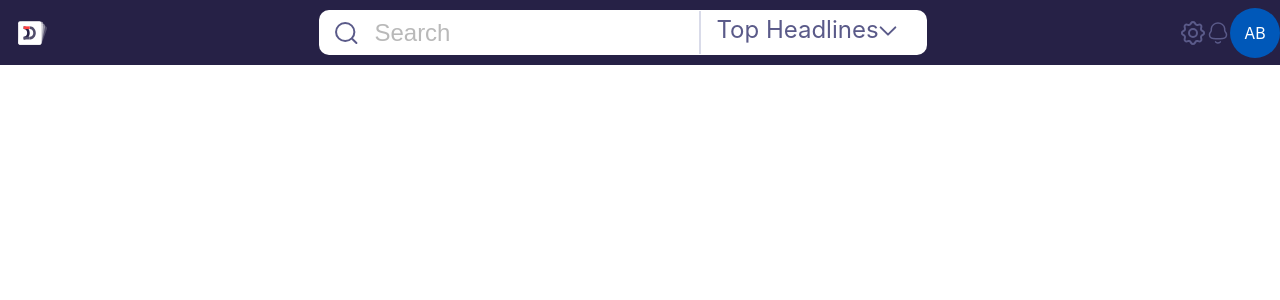
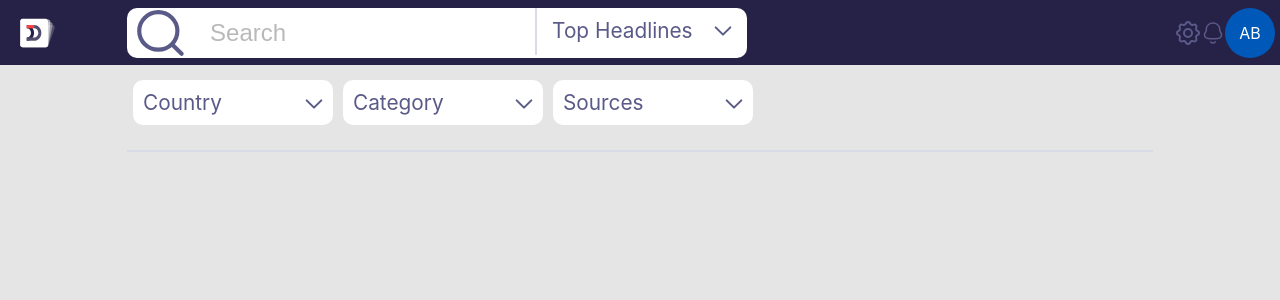
Before and after one commit to avivahls/dispatcher, a React (Create React App) app: page / in a window 1280 px wide. Shown: the top 300 px of the page. Built offline with nearby package versions, Linux system fonts and the light colour scheme.

Commit message:
start Header and filterbar

```diff
--- a/src/App.css
+++ b/src/App.css
@@ -36,3 +36,6 @@
     transform: rotate(360deg);
   }
 }
+body {
+  background-color: #e5e5e5;
+}
--- a/src/App.tsx
+++ b/src/App.tsx
@@ -2,9 +2,22 @@ import React from "react";
 import logo from "./logo.svg";
 import "./App.css";
 import HeaderElement from "./components/Header/Header";
+import FilterBar from "./components/FilterBar/FilterBar";
 
 function App() {
-  return <HeaderElement />;
+  return (
+    <>
+      <HeaderElement />
+      <FilterBar />
+      <div
+        style={{
+          border: "1px solid #D9DBE9",
+          width: "80%",
+          margin: "0 auto",
+        }}
+      ></div>
+    </>
+  );
 }
 
 export default App;
--- a/src/components/Dropdown/DropdownStyle.tsx
+++ b/src/components/Dropdown/DropdownStyle.tsx
@@ -5,21 +5,20 @@ import "./../../index.css";
 export const DropdownContainer = styled.div`
   display: flex;
   flex-direction: column;
-  width: fit-content;
-  margin: 0 auto;
+  width: 200px;
+  margin: 0 5px;
 `;
 export const DropdownHeader = styled.div`
-  font-family: -apple-system, BlinkMacSystemFont, "Segoe UI", Roboto, Oxygen,
-    Ubuntu, Cantarell, "Open Sans", "Helvetica Neue", sans-serif;
   color: ${GREY};
   cursor: pointer;
   display: flex;
   flex-direction: row;
   justify-content: space-between;
   align-items: center;
-  margin-bottom: 0.375rem;
-  padding: 0 0.9375rem;
-  font-size: 1.5rem;
+  margin: 0;
+  margin-bottom: 5px;
+  padding: 10px 10px;
+  font-size: 1.3rem;
   background: white;
   border-radius: 0.625rem;
   border: 0.0625rem solid ${BORDER_COLOR};
@@ -38,6 +37,7 @@ export const DropdownList = styled.ul`
   border-radius: 0.625rem;
   overflow: scroll;
   height: 7.875rem;
+  z-index: 6;
   &::-webkit-scrollbar {
     background: none;
     width: 0.375rem;
--- /dev/null
+++ b/src/components/FilterBar/FilterBar.tsx
@@ -0,0 +1,14 @@
+import React, { FC } from "react";
+import { Dropdown } from "../Dropdown/Dropdown";
+import { FilterBarContainer } from "./FilterBarStyle";
+
+const FilterBar: FC = () => {
+  return (
+    <FilterBarContainer>
+      <Dropdown title="Country" items={["1", "2"]}></Dropdown>
+      <Dropdown title="Category" items={["1", "2"]}></Dropdown>
+      <Dropdown title="Sources" items={["1", "2"]}></Dropdown>
+    </FilterBarContainer>
+  );
+};
+export default FilterBar;
--- /dev/null
+++ b/src/components/FilterBar/FilterBarStyle.tsx
@@ -0,0 +1,12 @@
+import styled from "styled-components";
+import "./../../index.css";
+
+export const FilterBarContainer = styled.div`
+  display: flex;
+  flex-direction: row;
+  justify-content: flex-start;
+  width: 80%;
+  height: 70px;
+  margin: auto;
+  margin-top: 15px;
+`;
--- a/src/components/Header/Header.tsx
+++ b/src/components/Header/Header.tsx
@@ -2,32 +2,24 @@ import React, { FC } from "react";
 import { BLUE } from "../../Colors";
 import { SmallLogo } from "../Logo/LogoStyle";
 import SearchElement from "../Search/SearchElement";
-import { HeaderStyle } from "./HeaderStyle";
+import { HeaderStyle, IconsContainer, UserStyle } from "./HeaderStyle";
 import Notifications from "./notifications.svg";
 import Settings from "./settings.svg";
 
 const HeaderElement: FC = () => {
   return (
     <HeaderStyle>
-      <SmallLogo />
-      <SearchElement></SearchElement>
-      <div style={{ display: "flex", color: "white", float: "right" }}>
+      <div style={{ width: "10%" }}>
+        <SmallLogo />
+      </div>
+      <div style={{ width: "80%" }}>
+        <SearchElement />
+      </div>
+      <IconsContainer>
         <img src={Settings} alt="serch elememt"></img>
         <img src={Notifications} alt="serch elememt"></img>
-        <div
-          style={{
-            display: "flex",
-            backgroundColor: BLUE,
-            borderRadius: "50%",
-            width: "50px",
-            height: "50px",
-            justifyContent: "center",
-            alignItems: "center",
-          }}
-        >
-          AB
-        </div>
-      </div>
+        <UserStyle>AB</UserStyle>
+      </IconsContainer>
     </HeaderStyle>
   );
 };
--- a/src/components/Header/HeaderStyle.tsx
+++ b/src/components/Header/HeaderStyle.tsx
@@ -1,11 +1,30 @@
 import styled from "styled-components";
+import { BLUE, DARK_GREY } from "../../Colors";
 
 export const HeaderStyle = styled.div`
   display: flex;
   flex-direction: row;
   justify-content: space-between;
   align-items: center;
-  background-color: #262146;
+  background-color: ${DARK_GREY};
   width: 100%;
   height: 65px;
 `;
+export const UserStyle = styled.div`
+  display: flex;
+  background-color: ${BLUE};
+  border-radius: 50%;
+  width: 50px;
+  height: 50px;
+  justify-content: center;
+  align-items: center;
+`;
+export const IconsContainer = styled.div`
+  display: flex;
+  flex-direction: row;
+  justify-content: end;
+  color: white;
+  float: right;
+  margin: 0 5px;
+  width: 10%;
+`;
--- a/src/components/Logo/LogoStyle.tsx
+++ b/src/components/Logo/LogoStyle.tsx
@@ -1,7 +1,7 @@
 import styled from "styled-components";
-import logo from './LOGO.svg'
+import logo from "./LOGO.svg";
 
-export const LogoStyle = styled.img.attrs({src: logo})`
+export const LogoStyle = styled.img.attrs({ src: logo })`
   display: flex;
   flex-direction: column;
   justify-content: center;
@@ -10,10 +10,10 @@ align-items: center;
 
 export const SmallLogo = styled(LogoStyle)`
   padding: 0rem;
-    width: 4.125rem;
-    height: 3.125rem;
-    left: 1.25rem;
-    top: 0.75rem;
+  width: 76px;
+  height: 60px;
+  left: 30px;
+  top: 22px;
 `;
 export const BigLogo = styled(LogoStyle)`
   padding: 4.6875rem 4rem;
@@ -21,4 +21,4 @@ export const BigLogo = styled(LogoStyle)`
   height: 36.855rem;
   left: 3.779375rem;
   top: 25.3225rem;
-`
+`;
--- a/src/components/Search/SearchElement.tsx
+++ b/src/components/Search/SearchElement.tsx
@@ -6,7 +6,15 @@ import { Dropdown } from "../Dropdown/Dropdown";
 const SearchElement: FC = () => {
   return (
     <SearchStyle>
-      <img src={Search} alt="serch elememt"></img>
+      <img
+        style={{
+          flex: "none",
+          width: "fit-content",
+          margin: "0rem 0.5rem",
+        }}
+        src={Search}
+        alt="serch elememt"
+      ></img>
       <InputStyle></InputStyle>
       <div
         style={{
--- a/src/components/Search/SearchStyle.tsx
+++ b/src/components/Search/SearchStyle.tsx
@@ -4,12 +4,11 @@ export const SearchStyle = styled.div`
   display: flex;
   flex-direction: row;
   justify-content: center;
-  align-items: center;
   border-radius: 10px;
   background-color: white;
   width: fit-content;
-  height: 45px;
-  padding: 0 0.9375rem;
+  height: 50px;
+  padding: 0;
 `;
 export const InputStyle = styled.input.attrs({
   type: "text",
```
Lines whose indentation alone changed are shown as unchanged.
